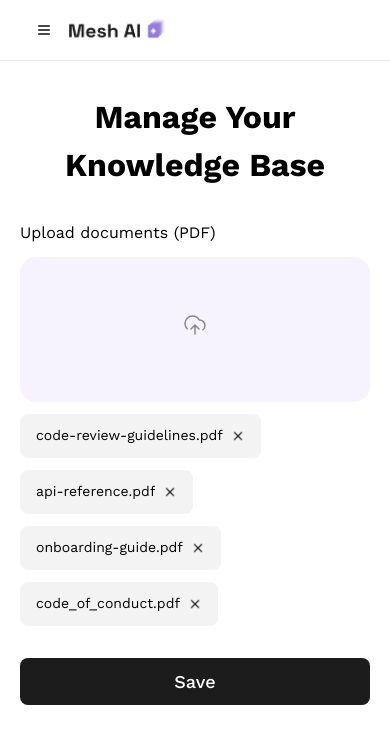
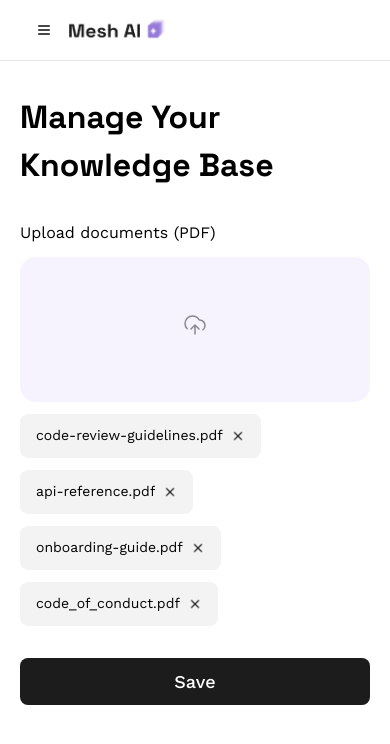
Before and after one commit to LF808mlb/ai-se_project_mesh-ai, a React (Vite) app in the folder client/: page /knowledge in a window 390 px wide. Shown: the top 744 px of the page. Built offline with nearby package versions, Linux system fonts and the light colour scheme.

Commit message:
git commit -m "revision"

```diff
--- a/client/src/main.tsx
+++ b/client/src/main.tsx
@@ -2,7 +2,7 @@ import { StrictMode } from 'react'
 import { createRoot } from 'react-dom/client'
 import { BrowserRouter } from 'react-router-dom'
 import './index.css'
-import App from './App/App.tsx'
+import App from './components/App/App.tsx'
 
 createRoot(document.getElementById('root')!).render(
   <StrictMode>
--- a/client/src/pages/Intro/Intro.css
+++ b/client/src/pages/Intro/Intro.css
@@ -13,6 +13,7 @@
 .intro__title-row {
   display: flex;
   align-items: flex-end;
+  width: 670px;
   gap: 11px;
   margin-bottom: 32px;
 }
@@ -45,11 +46,12 @@
 .intro__footer {
   display: flex;
   flex-direction: column;
-  align-items: center;
+  align-items: flex-start;
+  width: 670px;
 }
 
 .intro__subtitle {
-  text-align: center;
+  text-align: left;
 }
 
 .intro__cards {
@@ -108,6 +110,12 @@
   color: #fff;
   font-size: 16px;
   font-weight: 600;
+}
+
+@media (min-width: 768px) {
+  .intro__start-btn:hover {
+    cursor: url('../../assets/Cursor.png'), pointer;
+  }
 }
 
 @media (max-width: 767px) {
--- a/client/src/pages/KnowledgeBase/KnowledgeBase.css
+++ b/client/src/pages/KnowledgeBase/KnowledgeBase.css
@@ -7,7 +7,12 @@
 
 .knowledge-base h1 {
   margin: 0;
-  text-align: center;
+  width: min(100%, 670px);
+  margin: 0 auto;
+  text-align: left;
+  font-family: 'Space Grotesk', sans-serif;
+  font-weight: 700;
+  font-size: 32px;
 }
 
 .knowledge-base__content {
@@ -103,6 +108,13 @@
     padding-right: 20px;
   }
 
+  .knowledge-base h1 {
+    text-align: left;
+    font-family: 'Space Grotesk', sans-serif;
+    font-weight: 700;
+    font-size: 32px;
+  }
+
   .knowledge-base__content {
     margin-top: 24px;
   }
```
Also changed, not shown: client/src/components/App/App.tsx (renamed from client/src/App/App.tsx, +4 -4 lines), client/src/assets/Cursor.png (added), client/src/components/App/App.css (renamed from client/src/App/App.css).
